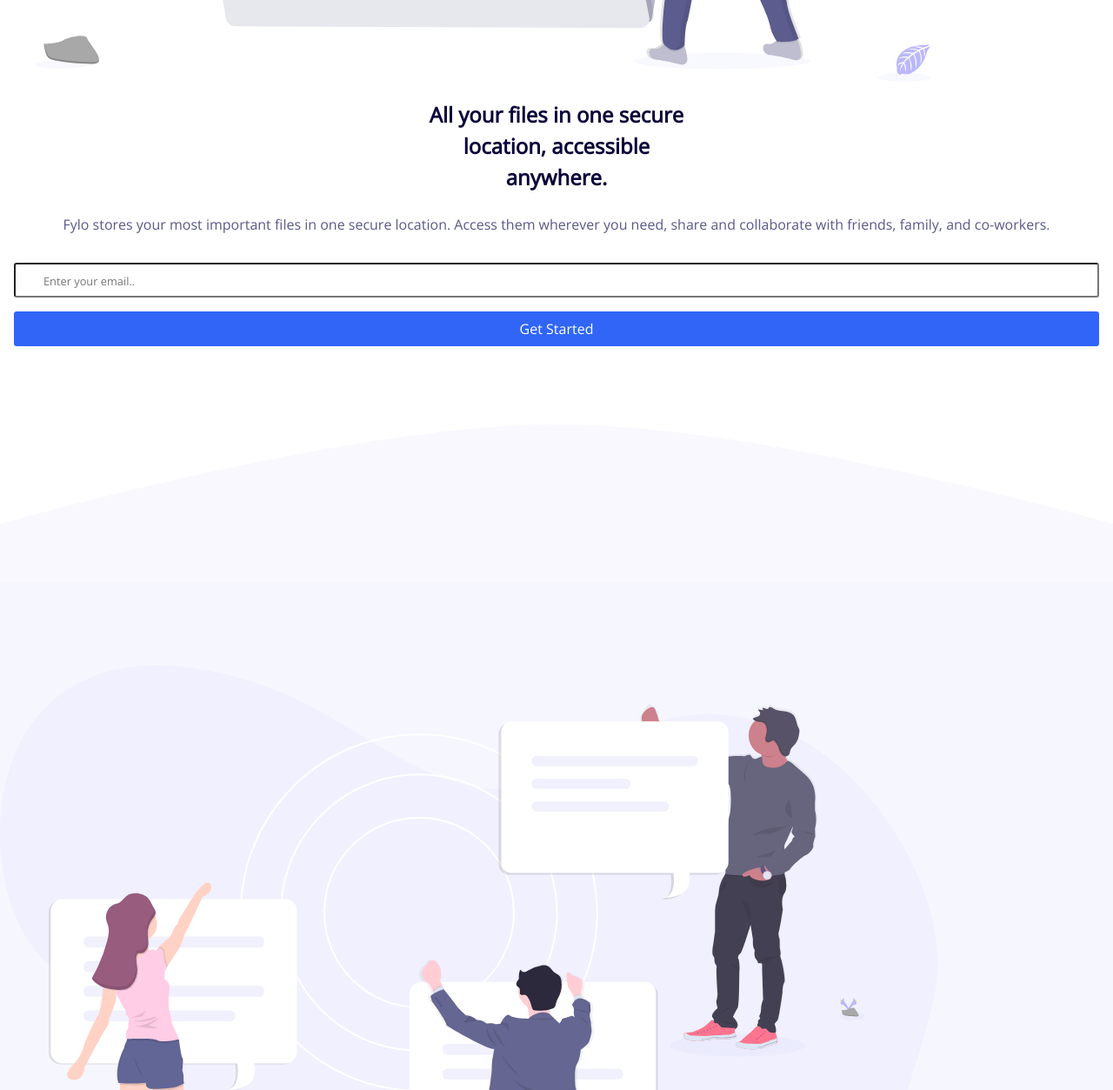
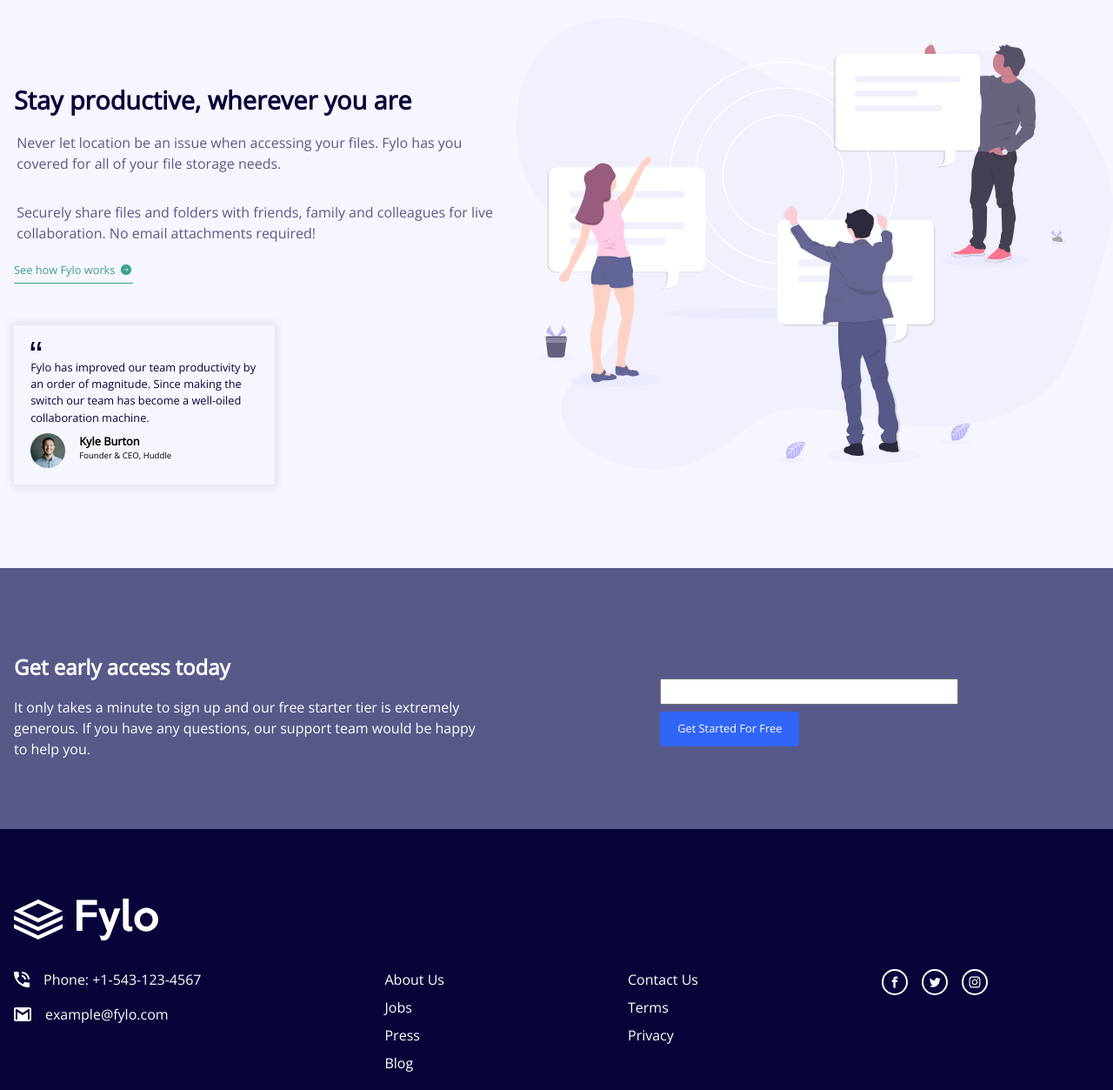
Before and after one commit to simplyJC/fylo-landing-page-with-two-column-layout-master, a plain HTML site: page index.html in a window 1280 px wide. Shown: the part 923-2176 px from the top of the page at 87% size. Drawn offline with nearby package versions, Linux system fonts and the light colour scheme.

Commit message:
desktop layout

```diff
--- a/app/scss/abstracts/_mixins.scss
+++ b/app/scss/abstracts/_mixins.scss
@@ -1,6 +1,5 @@
 @use 'sass:map';
 @use 'variables' as *;
-
 
 @mixin media-query($key) {
   $size: map-get($breakpoints, $key);
@@ -9,3 +8,7 @@
     @content;
   }
 }
+//for development purposes
+%border {
+  //border: 1px solid rgb(53, 53, 53);
+}
--- a/app/scss/components/_navigation-bar.scss
+++ b/app/scss/components/_navigation-bar.scss
@@ -1,16 +1,20 @@
-.header{
+@use '../abstracts/' as *;
+
+.header {
   display: flex;
   margin: 1.5rem 1rem 1rem 1rem;
   justify-content: space-between;
-    &__logo{
-        &-container{
+  max-width:80rem;
+
+  &__logo {
+    &-container {
       width: 25%;
       align-self: center;
     }
   }
-    &__links{
+  &__links {
     display: flex;
-        list-style-type:none;
+    list-style-type: none;
     gap: 10px;
   }
 }
--- a/app/scss/layout/_body.scss
+++ b/app/scss/layout/_body.scss
@@ -2,4 +2,11 @@
 body{
     width: 100%;
     font-family: $ff-primary;
+    font-size: 1rem;
+    display: grid;
+    justify-content: center;
+
 }
+.wrapper{
+    max-width: 1280px;
+}
--- a/app/scss/layout/_cta.scss
+++ b/app/scss/layout/_cta.scss
@@ -5,23 +5,51 @@
   padding: 3rem 1rem 3rem 1rem;
   color: white;
   text-align: center;
-  &__title{
-      padding: 1rem 0 1rem 0;
+  @include media-query(large) {
+    display: flex;
+    // justify-content: flex-start;
+    //align-items: flex-start;
+    text-align: left;
+    padding: 5rem 1rem 5rem 1rem;
+  }
+  &__title {
+    padding: 1rem 0 1rem 0;
   }
 
   &__button {
     width: 100%;
     font-size: 0.8rem;
+    @include media-query(large) {
+      max-width: 10rem;
+    }
   }
   &__email {
     width: 100%;
     margin: 2rem 0 0.5rem 0;
+    @include media-query(large) {
+    }
   }
   &__form {
-    width: 15.6rem;
+    max-width: 15.6rem;
+    @include media-query(large) {
+      max-width: 40rem;
+    }
     &-container {
       display: flex;
       justify-content: center;
+      align-items: center;
+      width: 100%;
+      @include media-query(large) {
+        justify-content: center;
+        padding: 0 0 0 3rem;
+        width: 100%;
+      }
+    }
+  }
+  &__container-1 {
+    max-width: 533px;
+    @include media-query(large) {
+     // padding: 0 5rem 0 4rem;
     }
   }
 }
--- a/app/scss/layout/_footer.scss
+++ b/app/scss/layout/_footer.scss
@@ -3,8 +3,21 @@
 
  .footer{
    background: $clr-primary-dark-blue;
+   width: 100%;
    color: white;
    padding: 4rem 1rem 1rem 1rem;
+   &__image-container{
+     padding: 1rem 0 1rem 0;
+   }
+   &__links-container{
+     display: flex;
+     flex-direction: column;
+     @include media-query (large){
+       flex-direction: row;
+       justify-content: space-between;
+       align-items: flex-start;
+     }
+   }
    &__links-1, &__links-2{
      list-style: none;
      display: flex;
@@ -18,6 +31,9 @@
    }
    &__contacts-container{
      padding: 1rem 0 1rem 0;
+     @include media-query(large){
+        padding: 0  0 1rem 0;
+     }
    }
    &__phone-container{
      display: flex;
@@ -39,6 +55,12 @@
   display: flex;
   justify-content: center;
   gap: 1rem ;
+  @include media-query (large){
+    padding: 1rem  8rem 0 0;
+
+  }
+
+
 }
  .icon{
    height: 30px;
--- a/app/scss/layout/_hero.scss
+++ b/app/scss/layout/_hero.scss
@@ -2,15 +2,34 @@
 
 .hero {
   margin: 6.125rem 1rem 5.6rem 1rem;
+  @extend %border;
+  text-align: center;
+  @include media-query(large) {
+    display: flex;
+    flex-direction: row-reverse;
+    align-items: center;
+    text-align: left;
+  }
+
   &__title {
-    text-align: center;
-    padding: 1.25rem 0 0.75rem 0;
+    padding: 1.25rem 1rem 0.75rem 1rem;
     color: $clr-primary-dark-blue;
+    @include media-query (large){
+      font-size: 2rem;
+    }
   }
   &__content {
     padding: 0.75rem 0 1rem 0;
-    text-align: center;
+
     color: $clr-primary-desaturated-blue;
+  }
+  &__form-container {
+    @include media-query(large) {
+      display: flex;
+      justify-content: flex-start;
+      align-items: center;
+      gap: 1rem;
+    }
   }
   &__email {
     display: block;
@@ -23,8 +42,14 @@
       font-size: 0.8rem;
       padding-left: 1rem;
     }
+    @include media-query(large) {
+      max-width: 20rem;
+    }
   }
   &__button {
     width: 100%;
+    @include media-query(large) {
+      max-width: 12.5rem;
+    }
   }
 }
--- a/app/scss/layout/_productive-section.scss
+++ b/app/scss/layout/_productive-section.scss
@@ -2,15 +2,37 @@
 .productive {
   padding: 6rem 0 0 0;
   background: $clr-neutral-grayish-blue;
-
   text-align: center;
+  @extend %border;
+  @include media-query(large) {
+    display: flex;
+    flex-direction: row-reverse;
+    align-items: center;
+    justify-content: center;
+    padding:  0 0 6rem 0;
+  }
+  &__container-2 {
+    display: flex;
+    flex-direction: column;
+    justify-content: flex-start;
+    align-items: flex-start;
+    text-align: left;
+  }
   &__curve-bg img {
     width: 100%;
+    @include media-query(large) {
+      background: url('/images/bg-curve-desktop.svg');
+    }
   }
   &__title {
     font-size: 1rem;
     padding: 5.6rem 1rem 0 1rem;
     color: $clr-primary-dark-blue;
+    font-weight: bold;
+    @include media-query (large) {
+      font-size: 1.8rem;
+
+    }
   }
   &__content {
     padding: 1rem 1.2rem;
@@ -24,22 +46,29 @@
     display: flex;
     justify-content: center;
 
+
     &-container {
       display: flex;
       border-bottom: 1px solid;
       justify-content: center;
       align-items: center;
       gap: 5px;
+      margin: 0 0 0 1rem;
       padding: 0.3rem 0 0.3rem 0;
+
       &:hover {
         text-shadow: 0px 0px 10px $clr-accent-moderate-cyan;
       }
     }
   }
-  &__card-container{
-      display: flex;
-      justify-content: center;
-     // margin: 3rem 0 0 0;
-      padding: 3rem 0 3rem 0
+  &__card-container {
+    display: flex;
+    justify-content: center;
+    padding: 3rem 0 3rem 0;
+    width: 100%;
+    @include media-query (large){
+      justify-content: flex-start;
+      padding: 3rem 0 0 1rem;
+    }
   }
 }
--- a/index.html
+++ b/index.html
@@ -35,10 +35,11 @@
 
     <main class="wrapper">
       <section class="hero">
-        <img src="/images/illustration-1.svg" alt="" />
+        <div class="hero__container-2"><img src="/images/illustration-1.svg" alt="" /></div>
+        <div class="hero__container-1">
           <h1 class="hero__title">
             All your files in one secure <br />
-          location, accessible <br />
+            location, accessible
             anywhere.
           </h1>
           <p class="hero__content">
@@ -46,7 +47,7 @@
             them wherever you need, share and collaborate with friends, family,
             and co-workers.
           </p>
-        <form action="">
+          <form action="" class="hero__form-container">
             <input
               class="hero__email"
               type="email"
@@ -56,12 +57,14 @@
             />
             <button class="hero__button button">Get Started</button>
           </form>
+        </div>
       </section>
       <div class="productive__curve-bg">
         <img src="/images/bg-curve-mobile.svg" alt="curve background" />
       </div>
       <section class="productive">
-        <img src="/images/illustration-2.svg" alt="" />
+        <div class="productive__container-1"><img src="/images/illustration-2.svg" alt="" /></div>
+        <div class="productive__container-2">
           <h2 class="productive__title">Stay productive, wherever you are</h2>
           <p class="productive__content">
             Never let location be an issue when accessing your files. Fylo has you
@@ -101,14 +104,19 @@
               </figcaption>
             </figure>
           </div>
+        </div>
       </section>
 
       <section class="cta">
+        <div class="cta__container-1">
           <h2 class="cta__title">Get early access today</h2>
+          <p class="cta__content">
             It only takes a minute to sign up and our free starter tier is extremely
             generous. If you have any questions, our support team would be happy to
             help you.
-        <div class="cta__form-container">
+          </p>
+        </div>
+        <div class="cta__form-container cta__container-2">
           <form action="" class="cta__form">
             <input type="email" name="" id="" class="cta__email" /><button
               class="button cta__button"
@@ -128,6 +136,7 @@
           alt="logo page"
         />
       </div>
+      <div class="footer__links-container">
         <div class="footer__contacts-container">
           <div class="footer__phone-container">
             <img src="/images/icon-phone.svg" alt="" /><span
@@ -220,6 +229,7 @@
             </svg>
           </a>
         </div>
+      </div>
       <p class="attribution">
         Challenge by
         <a href="https://www.frontendmentor.io?ref=challenge" target="_blank"
```
Also changed, not shown: dist/main.css, 1 other file. Lines whose indentation alone changed are shown as unchanged.
